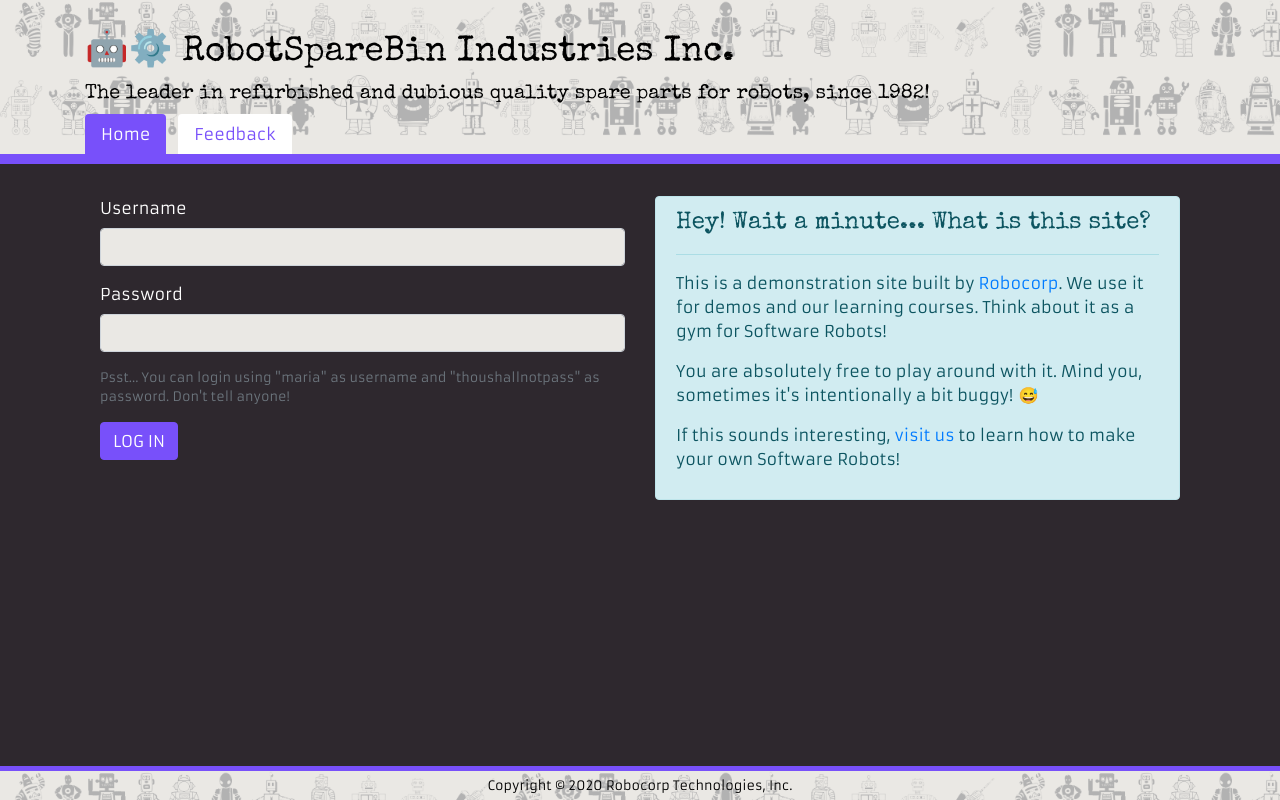
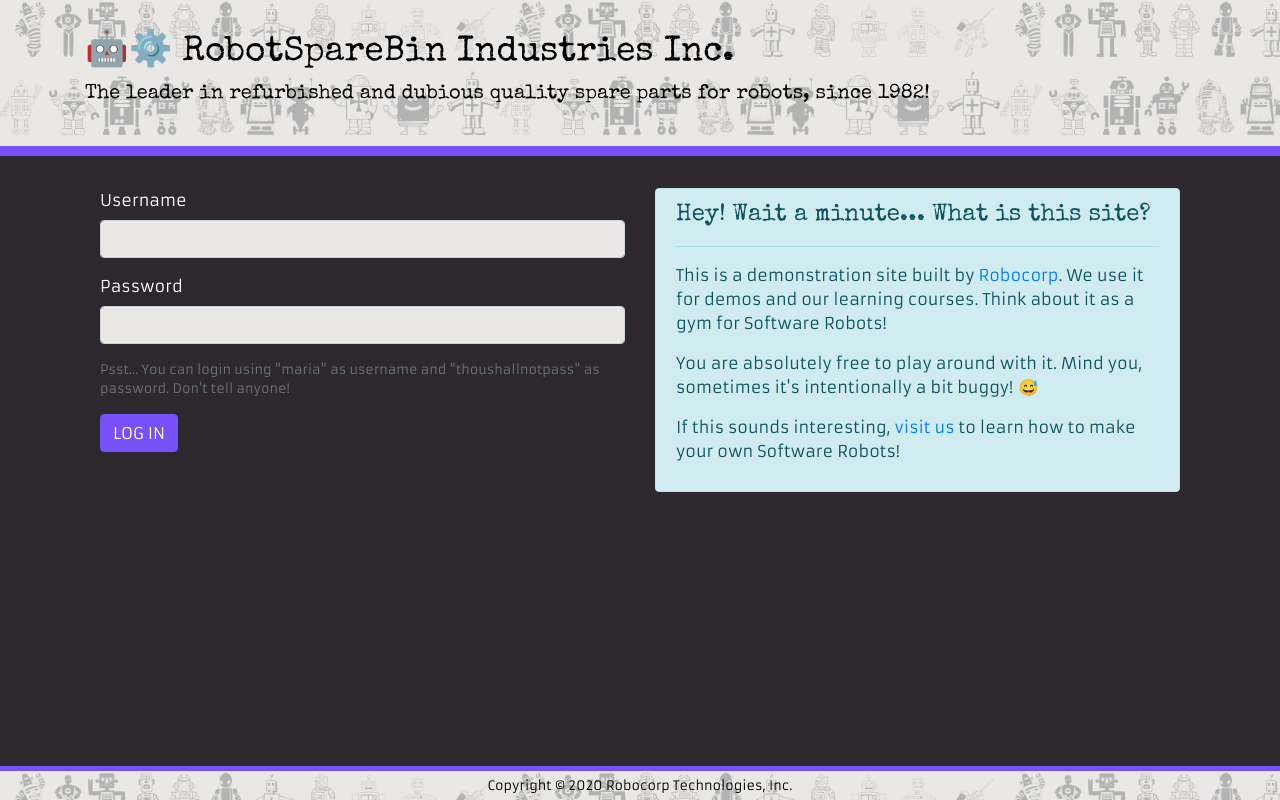
Before and after one commit to robocorp/rsb-intranet, a React (Create React App) app: page / in a window 1280 px wide. Built offline with nearby package versions, Linux system fonts and the light colour scheme.

Commit message:
Hide menu when user not authorized

```diff
--- a/src/components/App.css
+++ b/src/components/App.css
@@ -69,6 +69,10 @@
   background-size: 500px;
   color: black;
   margin-bottom: 2em;
+  padding-bottom: 2em;
+}
+
+.header-container.auth {
   padding-bottom: 0px;
 }
 
@@ -114,6 +118,7 @@
 }
 
 .nav-pills .nav-link {
+  margin-top: 24px;
   background: #fff;
   color: #7850fa;
   margin-right: 12px;
--- a/src/components/Header.js
+++ b/src/components/Header.js
@@ -1,12 +1,14 @@
 import React from 'react'
 import {Link, useLocation} from 'react-router-dom'
+import {useAuthState} from '../contexts/auth'
 import Logout from './Logout'
 
 const Header = () => {
+  const {user} = useAuthState()
   const {pathname} = useLocation()
 
   return (
-    <header className="header-container">
+    <header className={`header-container${user ? ' auth' : ''}`}>
       <div className="container">
         <Logout />
         <h1>
@@ -22,6 +24,7 @@
           The leader in refurbished and dubious quality spare parts for robots,
           since 1982!
         </h5>
+        {user && (
           <ul className="nav nav-pills">
             <li className="nav-item">
               <Link
@@ -34,12 +37,15 @@
             <li className="nav-item">
               <Link
                 to="/feedback"
-              className={`nav-link${pathname === '/feedback' ? ' active' : ''}`}
+                className={`nav-link${
+                  pathname === '/feedback' ? ' active' : ''
+                }`}
               >
                 Feedback
               </Link>
             </li>
           </ul>
+        )}
       </div>
     </header>
   )
```
Lines whose indentation alone changed are shown as unchanged.
